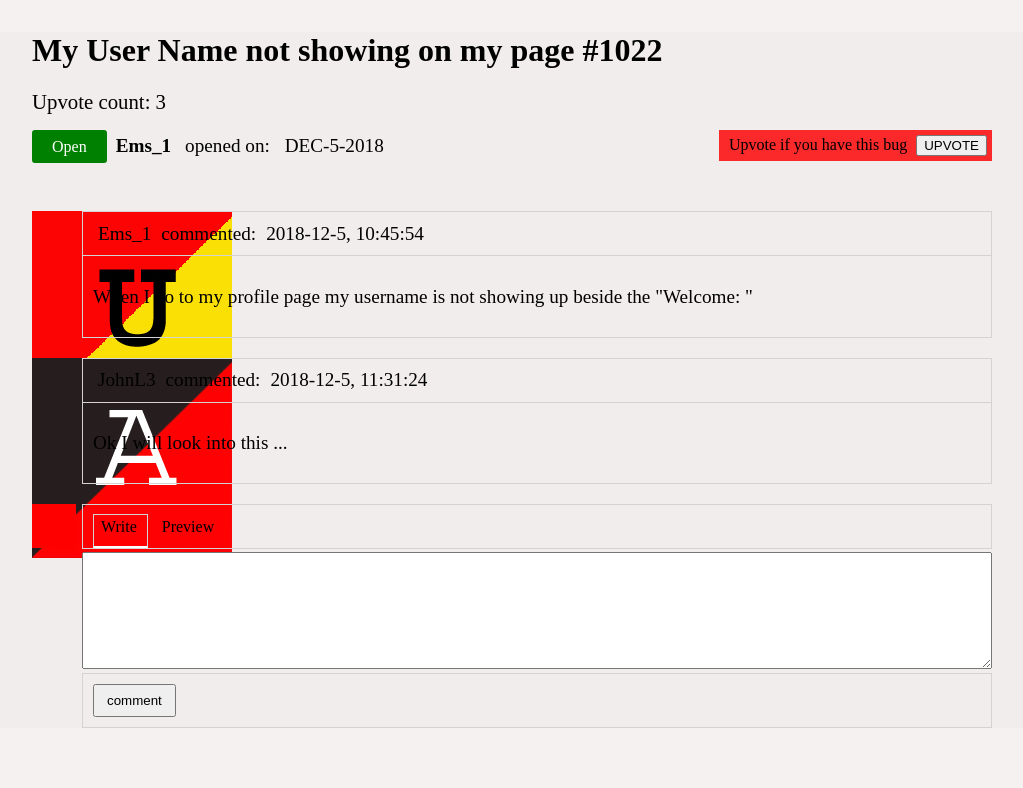
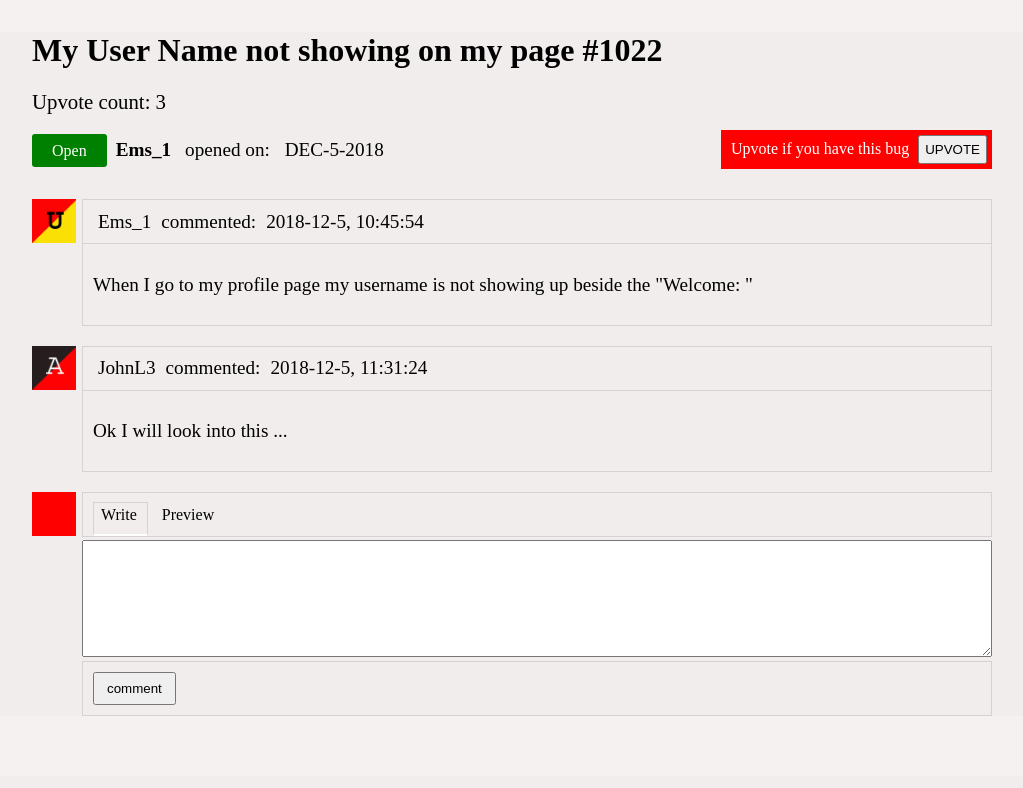
Before and after one commit to JohnL3/milestone-project-five, a Django app: page /bugs/1/ in a window 1280 px wide. Shown: the part 68-856 px from the top of the page, without its empty margins (128-1151 px from the left). After the commit the page ends 784 px from the top, so only its background shows below. Run offline with Django 3.2, Linux system fonts and the light colour scheme.

Commit message:
added and adjusted styles for singlebug.html

```diff
--- a/static/css/styles.css
+++ b/static/css/styles.css
@@ -307,6 +307,19 @@ nav ul li {
   margin-bottom: 40px;
 }
 
+.surround {
+  display: grid;
+  grid-template-columns: 50px 1fr;
+  margin: 20px auto;
+}
+
+.avatar {
+  width: 40px;
+  grid-row: 1;
+  grid-column: 1;
+  margin: 10px 5px;
+}
+
 .page-heading {
   display: grid;
   grid-template-columns: 1fr 100px;
@@ -334,7 +347,7 @@ nav ul li {
 .write-comment-head,
 .comment-head {
   border: 1px solid lightgray;
-  margin-top: 20px;
+  /*margin-top: 20px;*/
   height: 45px;
   display: flex;
   align-items: center;
@@ -342,8 +355,23 @@ nav ul li {
   padding-left: 10px;
 }
 
+.comment-head {
+  display: grid;
+  grid-template-columns: 105px 1fr;
+  grid-column: 1/-1;
+  grid-row: 1;
+  padding: 5px;
+  padding-left: 50px;
+  margin-top: 0;
+  height: 60px;
+}
+
 .write-comment-head {
   margin-bottom: 3px;
+}
+
+.user-name {
+	grid-column: 1/-1;
 }
 
 .comment-head span {
@@ -361,6 +389,8 @@ nav ul li {
   box-sizing: border-box;
   padding: 10px;
   border-top: none;
+  grid-column: 1/-1;
+  grid-row: 2;
 }
 
 .write-comment-head ul {
@@ -415,8 +445,13 @@ textarea {
   text-align: center;
   width: 100%;
   margin-bottom: 0;
-  background-color: #fd0202d4;
+  background-color: red;
   padding: 5px;
+  color: white;
+}
+
+.upvote-bug button {
+	padding: 5px;
 }
 
 .issue-count {
@@ -424,6 +459,10 @@ textarea {
   margin-bottom: 10px;
   text-align: left;
   font-size: 130%;
+}
+
+.avatar img {
+	width: 100%;
 }
 
 /****************************************************************************/
@@ -538,7 +577,17 @@ section {
   }
 
   .comment-head {
+  	grid-column: 2;
     margin-bottom: 0;
+    display: flex;
+    padding-left: 10px;
+    /* grid-template-columns: 105px 1fr; */
+    /* grid-column: 1/-1; */
+    /* grid-row: 1; */
+    /* padding: 5px 40px; */
+    /* padding-left: 50px; */
+    /* margin-top: 0; */
+     height: 45px;
   }
 
   .comment,
@@ -554,11 +603,16 @@ section {
     margin: 0 auto;
   }
 
+  .surround {
+  	margin-bottom: 20px;
+  }
+
   .avatar {
     width: 44px;
     height: 44px;
     margin-top: 20px;
     background: red;
+    margin: 0;
   }
 
   .write-comment-area {
```
